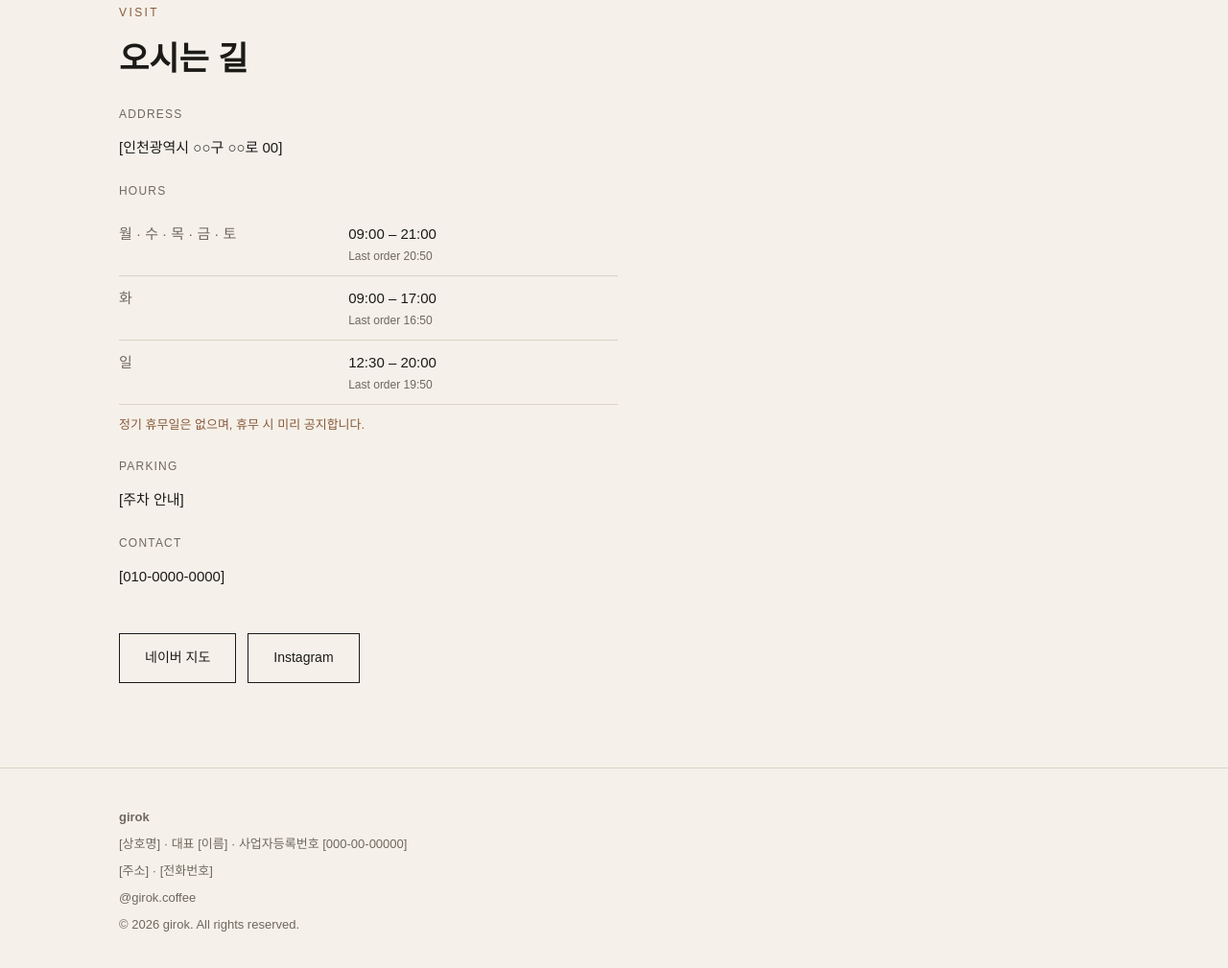
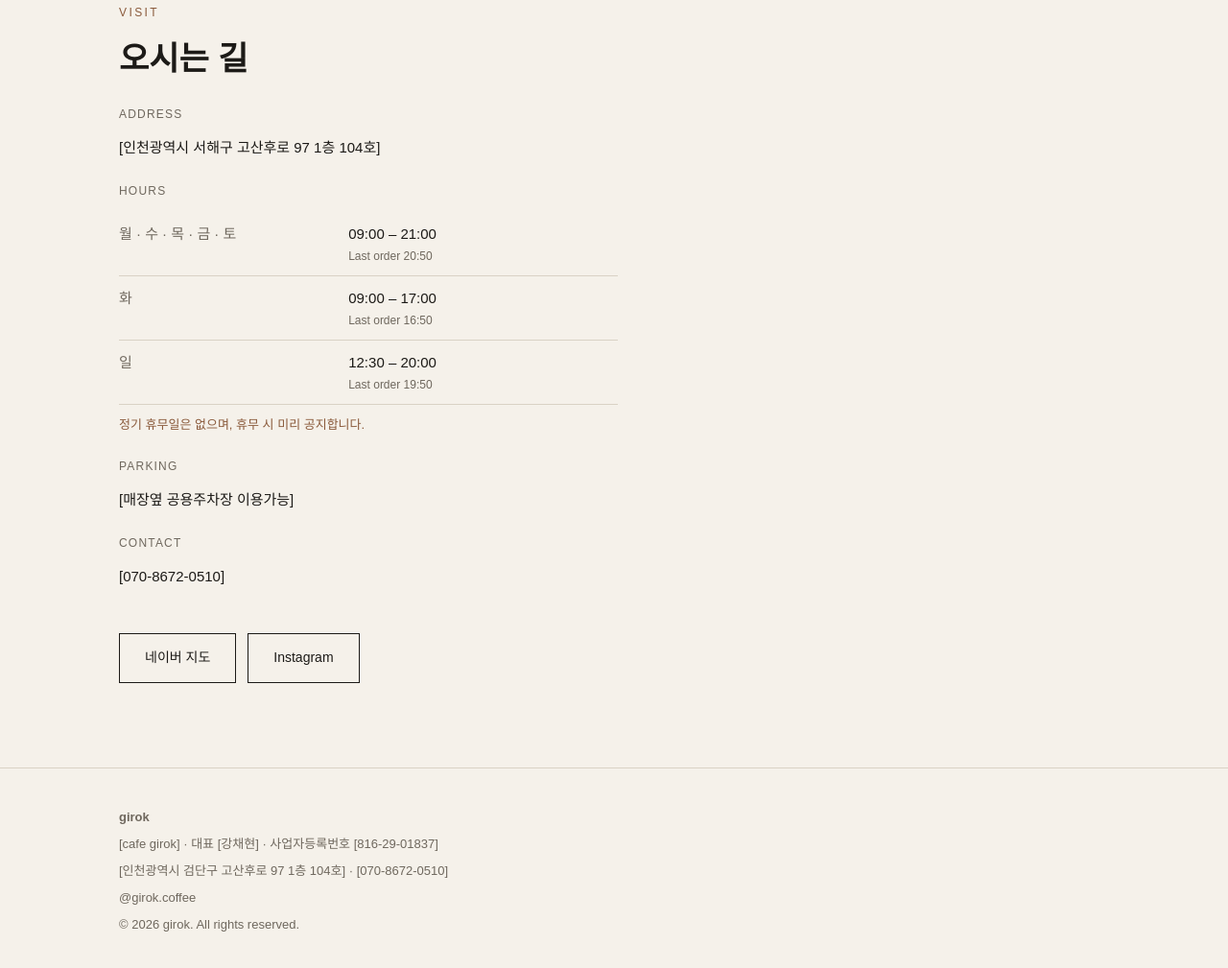
Before and after one commit to euijoo/girok, a plain HTML site: page index.html in a window 1280 px wide. Shown: the part 3875-4884 px from the top of the page at 96% size. Drawn offline with Linux system fonts and the light colour scheme; a web font is replaced by a local one.

Commit message:
Update index.html

```diff
--- a/index.html
+++ b/index.html
@@ -218,7 +218,7 @@ Lowkey is a specialty coffee roastery based in Seoul. Since 2010 we have roasted
   <section id="space">
     <div class="wrap">
       <div class="label">Space</div>
-      <h2>커피를 마시는 자리</h2>
+      <h2>공간의 기록</h2>
       <p class="lead" style="margin-bottom:32px">[공간 소개 2~3문장: 인테리어 콘셉트, 좌석, 분위기]</p>
       <div class="grid two">
         <div class="card"><div class="ph" style="background-image:url('images/space1.jpg')"></div></div>
@@ -232,7 +232,7 @@ Lowkey is a specialty coffee roastery based in Seoul. Since 2010 we have roasted
       <div class="label">Visit</div>
       <h2>오시는 길</h2>
       <dl class="info">
-        <dt>ADDRESS</dt><dd>[인천광역시 ○○구 ○○로 00]</dd>
+        <dt>ADDRESS</dt><dd>[인천광역시 서해구 고산후로 97 1층 104호]</dd>
         <dt>HOURS</dt>
         <dd>
           <table class="hours">
@@ -242,8 +242,8 @@ Lowkey is a specialty coffee roastery based in Seoul. Since 2010 we have roasted
           </table>
           <p class="notice">정기 휴무일은 없으며, 휴무 시 미리 공지합니다.</p>
         </dd>
-        <dt>PARKING</dt><dd>[주차 안내]</dd>
-        <dt>CONTACT</dt><dd>[010-0000-0000]</dd>
+        <dt>PARKING</dt><dd>[매장옆 공용주차장 이용가능]</dd>
+        <dt>CONTACT</dt><dd>[070-8672-0510]</dd>
       </dl>
       <div class="btns">
         <a class="btn dark" href="https://naver.me/IgMTh9Qe" target="_blank" rel="noopener">네이버 지도</a>
@@ -257,8 +257,8 @@ Lowkey is a specialty coffee roastery based in Seoul. Since 2010 we have roasted
 <footer>
   <div class="wrap">
     <strong>girok</strong>
-    <span>[상호명] · 대표 [이름] · 사업자등록번호 [000-00-00000]</span>
-    <span>[주소] · [전화번호]</span>
+    <span>[cafe girok] · 대표 [강채현] · 사업자등록번호 [816-29-01837]</span>
+    <span>[인천광역시 검단구 고산후로 97 1층 104호] · [070-8672-0510]</span>
     <span><a href="https://www.instagram.com/girok.coffee/" target="_blank" rel="noopener">@girok.coffee</a></span>
     <span>© 2026 girok. All rights reserved.</span>
   </div>
```
